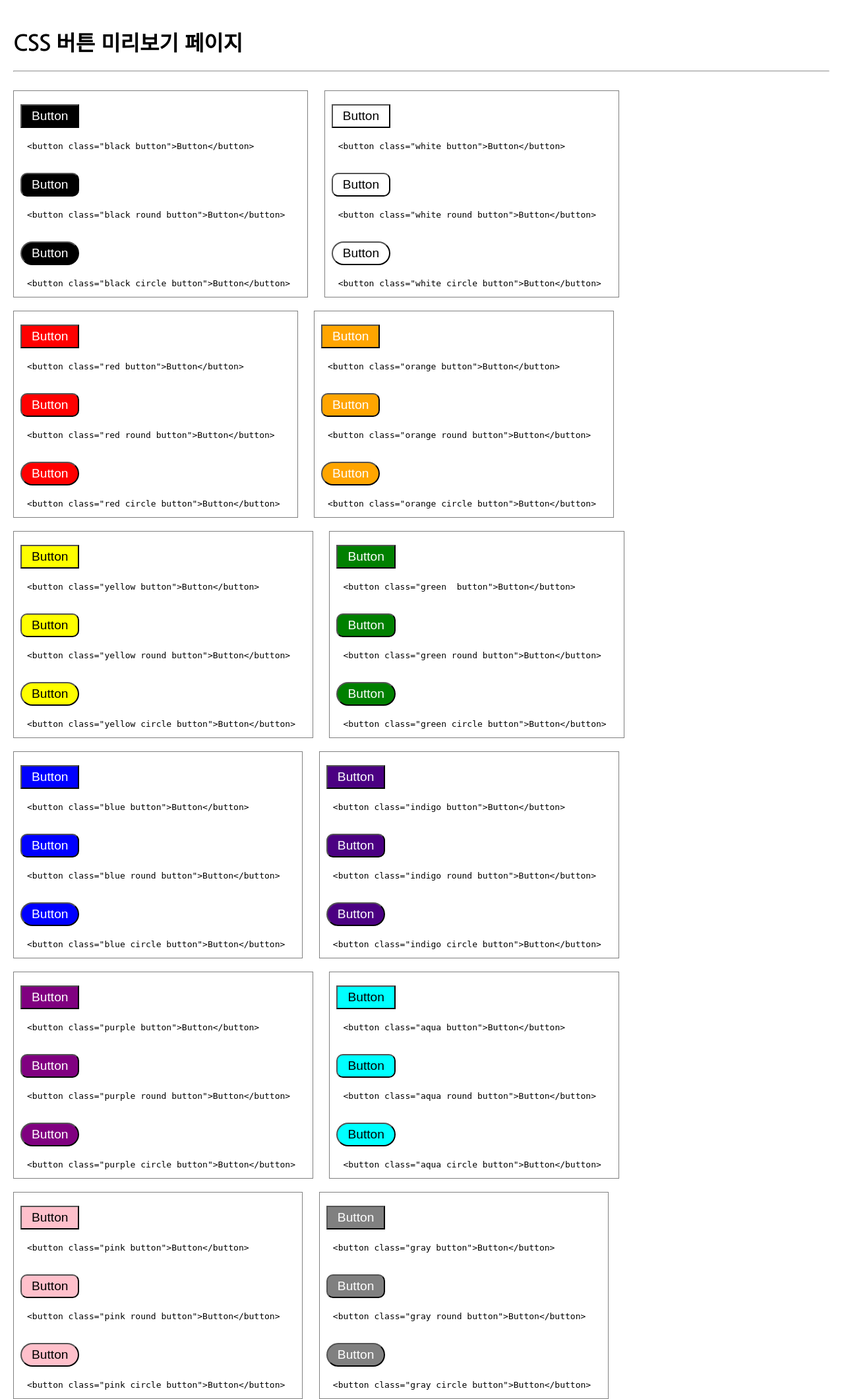
After one commit to minwook-shin/web-client-term-project, a PHP site: page /css/button_test.html in a window 1280 px wide. The commit adds this page. Shown: the whole page at 66% size. Run offline with PHP 8.4, Linux system fonts and the light colour scheme.

Commit message:
add css button presets, github page setting

```diff
--- a/css/Style.css
+++ b/css/Style.css
@@ -5,11 +5,18 @@
 * @author minwook-shin
 */
 
+/* Nanum font */
+
+@import url('https://fonts.googleapis.com/css?family=Nanum+Gothic');
+
+
+
 /* Default code - Remove padding and margin */
-* {
+body {
     margin: 0;
     padding: 0;
     border: 0;
+    font-family: 'Nanum Gothic', sans-serif;
 }
 
 /* Default code - Set position */
@@ -26,6 +33,90 @@
     float: left;
 }
 
+/* Color */
+
+.black{
+    background-color: black;
+    color: white;
+    border: 10px soild black;
+}
+
+.white{
+    background-color: white;
+    color: black;
+}
+
+.red{
+    background-color: red;
+    color: white;
+}
+
+.orange{
+    background-color: orange;
+    color: white;
+}
+
+.yellow{
+    background-color: yellow;
+    color: black;
+}
+
+.green{
+    background-color: green;
+    color: white;
+}
+
+.blue{
+    background-color: blue;
+    color: white;
+}
+
+.indigo{
+    background-color: indigo;
+    color: white;
+}
+
+.purple{
+    background-color: purple;
+    color: white;
+}
+
+.aqua{
+    background-color: aqua;
+    color: black;
+}
+
+.pink{
+    background-color: pink;
+    color: black;
+}
+
+.gray{
+    background-color: gray;
+    color: white;
+}
+
 /* Button */
 
+.button {
+    text-align: center;
+    font-size: 1.2em;
+    padding: 5px 15px 5px 15px;
+    display: inline-block;
+    cursor: pointer;
+}
+
+.round{
+    border-radius: 10px;
+}
+
+.circle{
+    border-radius: 2em;
+}
+
+.border{
+    border: 10px soild black;
+}
+
+
 /* Navigation bar */
--- /dev/null
+++ b/css/button_test.html
@@ -0,0 +1,157 @@
+<!DOCTYPE html>
+<html lang="en">
+
+<head>
+    <meta charset="UTF-8">
+    <meta name="viewport" content="width=device-width, initial-scale=1.0">
+    <meta http-equiv="X-UA-Compatible" content="ie=edge">
+    <link rel="stylesheet" type="text/css" href="Style.css">
+    <style>
+        * {
+            margin-left: 10px;
+            margin-right: 10px;
+            margin-top: 20px;
+            padding-right: 2px;
+        }
+
+        div {
+            display: inline-block;
+            border: 1px solid gray;
+        }
+    </style>
+    <title>버튼 테스트</title>
+</head>
+
+<body>
+    <h1>CSS 버튼 미리보기 페이지</h1>
+    <hr>
+    <div>
+        <button class="black button">Button</button>
+        <pre><XMP><button class="black button">Button</button></XMP></pre>
+
+        <button class="black round button">Button</button>
+        <pre><XMP><button class="black round button">Button</button></XMP></pre>
+
+        <button class="black circle button">Button</button>
+        <pre><XMP><button class="black circle button">Button</button></XMP></pre>
+    </div>
+    <div>
+        <button class="white button">Button</button>
+        <pre><XMP><button class="white button">Button</button></XMP></pre>
+
+        <button class="white round button">Button</button>
+        <pre><XMP><button class="white round button">Button</button></XMP></pre>
+
+        <button class="white circle button">Button</button>
+        <pre><XMP><button class="white circle button">Button</button></XMP></pre>
+    </div>
+    <div>
+        <button class="red button">Button</button>
+        <pre><XMP><button class="red button">Button</button></XMP></pre>
+
+        <button class="red round button">Button</button>
+        <pre><XMP><button class="red round button">Button</button></XMP></pre>
+
+        <button class="red circle button">Button</button>
+        <pre><XMP><button class="red circle button">Button</button></XMP></pre>
+    </div>
+    <div>
+        <button class="orange button">Button</button>
+        <pre><XMP><button class="orange button">Button</button></XMP></pre>
+
+        <button class="orange round button">Button</button>
+        <pre><XMP><button class="orange round button">Button</button></XMP></pre>
+
+        <button class="orange circle button">Button</button>
+        <pre><XMP><button class="orange circle button">Button</button></XMP></pre>
+    </div>
+
+    <div>
+        <button class="yellow button">Button</button>
+        <pre><XMP><button class="yellow button">Button</button></XMP></pre>
+
+        <button class="yellow round button">Button</button>
+        <pre><XMP><button class="yellow round button">Button</button></XMP></pre>
+
+        <button class="yellow circle button">Button</button>
+        <pre><XMP><button class="yellow circle button">Button</button></XMP></pre>
+    </div>
+
+    <div>
+        <button class="green button">Button</button>
+        <pre><XMP><button class="green  button">Button</button></XMP></pre>
+
+        <button class="green round button">Button</button>
+        <pre><XMP><button class="green round button">Button</button></XMP></pre>
+
+        <button class="green circle button">Button</button>
+        <pre><XMP><button class="green circle button">Button</button></XMP></pre>
+    </div>
+
+    <div>
+        <button class="blue button">Button</button>
+        <pre><XMP><button class="blue button">Button</button></XMP></pre>
+
+        <button class="blue round button">Button</button>
+        <pre><XMP><button class="blue round button">Button</button></XMP></pre>
+
+        <button class="blue circle button">Button</button>
+        <pre><XMP><button class="blue circle button">Button</button></XMP></pre>
+    </div>
+
+    <div>
+        <button class="indigo button">Button</button>
+        <pre><XMP><button class="indigo button">Button</button></XMP></pre>
+
+        <button class="indigo round button">Button</button>
+        <pre><XMP><button class="indigo round button">Button</button></XMP></pre>
+
+        <button class="indigo circle button">Button</button>
+        <pre><XMP><button class="indigo circle button">Button</button></XMP></pre>
+    </div>
+
+    <div>
+        <button class="purple button">Button</button>
+        <pre><XMP><button class="purple button">Button</button></XMP></pre>
+
+        <button class="purple round button">Button</button>
+        <pre><XMP><button class="purple round button">Button</button></XMP></pre>
+
+        <button class="purple circle button">Button</button>
+        <pre><XMP><button class="purple circle button">Button</button></XMP></pre>
+    </div>
+    <div>
+        <button class="aqua button">Button</button>
+        <pre><XMP><button class="aqua button">Button</button></XMP></pre>
+
+        <button class="aqua round button">Button</button>
+        <pre><XMP><button class="aqua round button">Button</button></XMP></pre>
+
+        <button class="aqua circle button">Button</button>
+        <pre><XMP><button class="aqua circle button">Button</button></XMP></pre>
+    </div>
+    <div>
+        <button class="pink button">Button</button>
+        <pre><XMP><button class="pink button">Button</button></XMP></pre>
+
+        <button class="pink round button">Button</button>
+        <pre><XMP><button class="pink round button">Button</button></XMP></pre>
+
+        <button class="pink circle button">Button</button>
+        <pre><XMP><button class="pink circle button">Button</button></XMP></pre>
+    </div>
+    <div>
+        <button class="gray button">Button</button>
+        <pre><XMP><button class="gray button">Button</button></XMP></pre>
+
+        <button class="gray round button">Button</button>
+        <pre><XMP><button class="gray round button">Button</button></XMP></pre>
+
+        <button class="gray circle button">Button</button>
+        <pre><XMP><button class="gray circle button">Button</button></XMP></pre>
+    </div>
+
+
+</body>
+
+</html>
```
Also changed, not shown: index.html (added, +13 -0 lines), README.md.
